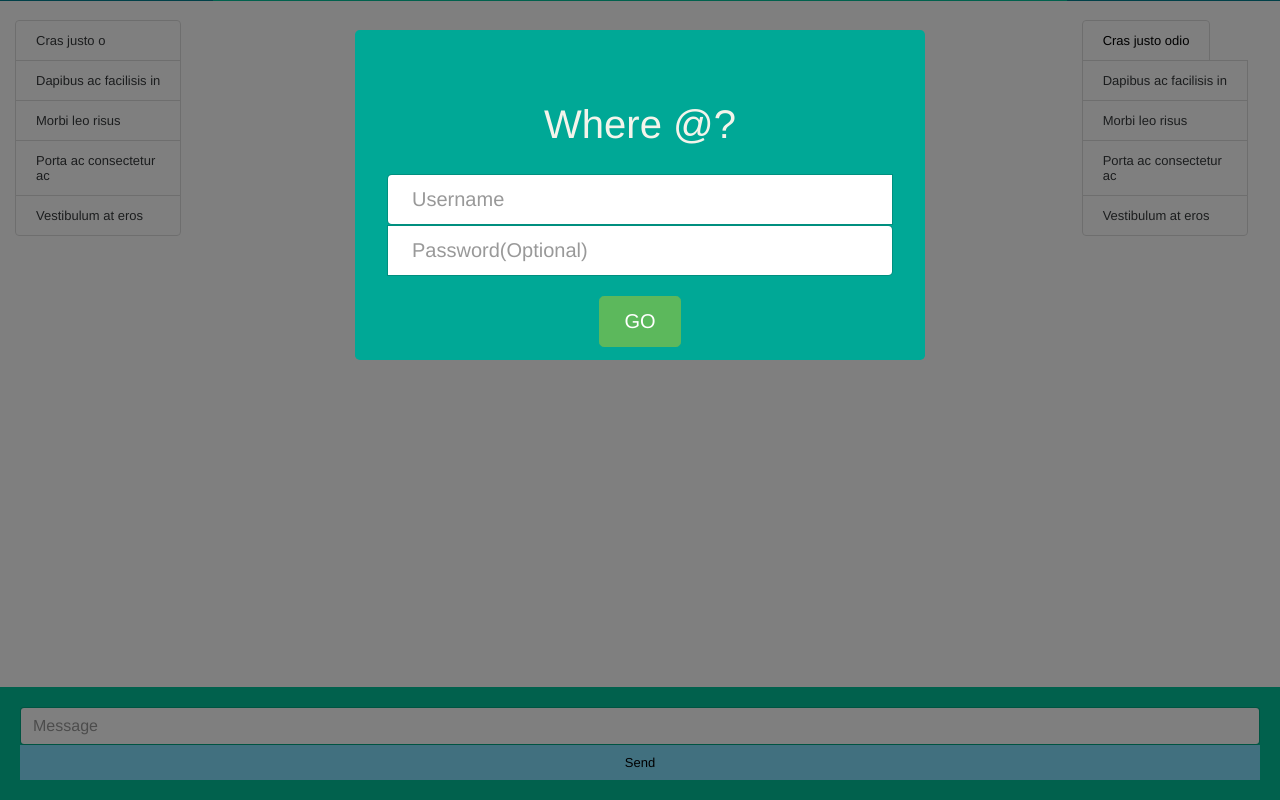
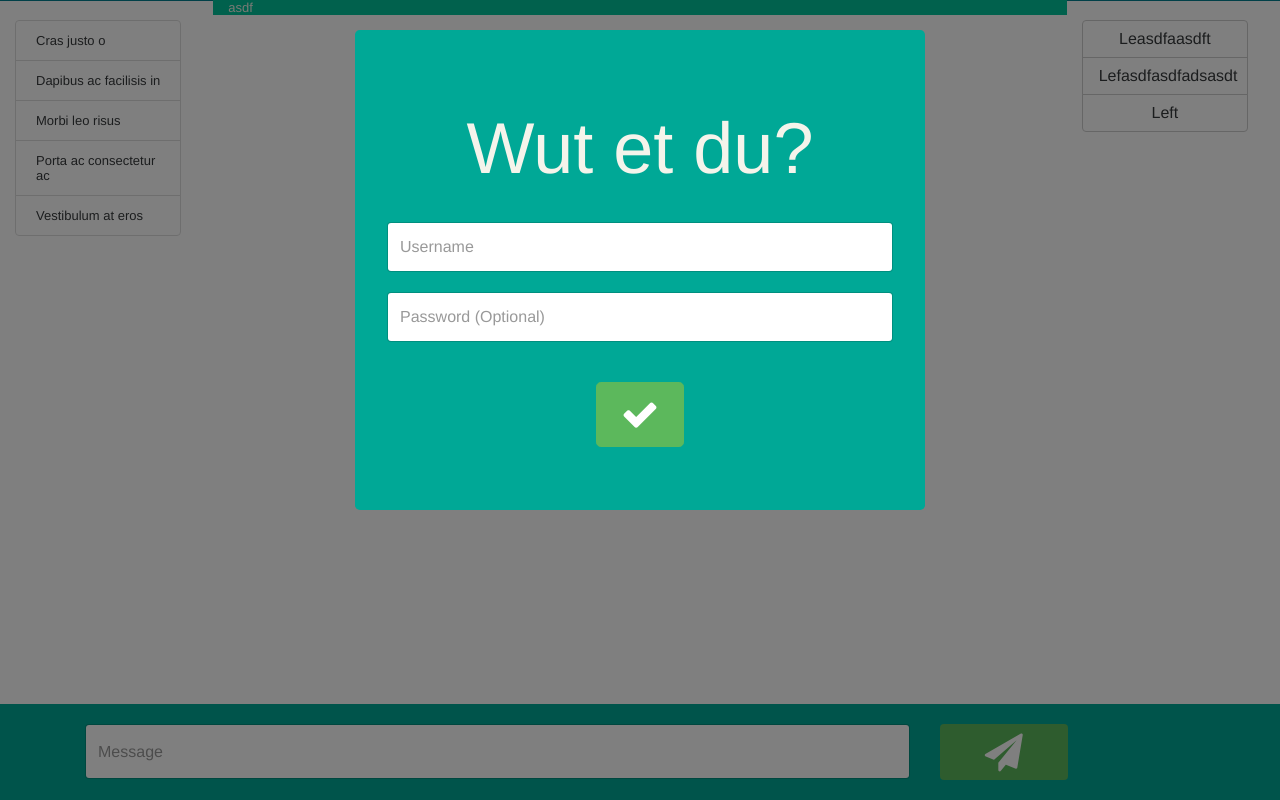
Before and after one commit to Property404/relichat, a website: page index.html in a window 1280 px wide. Drawn offline with nearby package versions, Linux system fonts and the light colour scheme; no server answers; files whose address does not match are found by name.

Commit message:
Updated startup modal and message input form

```diff
--- a/index.html
+++ b/index.html
@@ -2,6 +2,7 @@
 <html>
 <head>
 	<title>ReliChat</title>
+	<link rel="stylesheet" href="https://maxcdn.bootstrapcdn.com/font-awesome/4.5.0/css/font-awesome.min.css">
 	<link href="static//bootstrap/css/bootstrap.min.css" rel="stylesheet" type="text/css">
 	<link href="static/css/main.css" rel="stylesheet" type="text/css">
 	<meta name="viewport" content="width=device-width, initial-scale=1, shrink-to-fit=no">
@@ -20,15 +21,18 @@
 				</ul>
 			</div>
 			<div class="col-sm-8 white-text" style="background-color:#02C39A; float: left;">
-				<ul id="messages" style="float: left;"></ul>
+				<ul id="messages" style=""></ul>
+				asdf
 			</div>
 			<div class="col-sm-2 " style="background-color:#028090;">
 				<ul id="connectedUsers" class="list-group fixed" style=" margin-top:20px">
-					<button class="list-group-item">Cras justo odio</button>
-					<li class="list-group-item">Dapibus ac facilisis in</li>
-					<li class="list-group-item">Morbi leo risus</li>
-					<li class="list-group-item">Porta ac consectetur ac</li>
-					<li class="list-group-item">Vestibulum at eros</li>
+					<div class="btn-group-vertical" style="width:100%">
+
+						<button type="button" class="btn btn-secondary"><div class="container-fluid">Leasdfaasdft</div></button>
+						<button type="button" class="btn btn-secondary">Lefasdfasdfadsasdt</button>
+						<button type="button" class="btn btn-secondary">Left</button>
+
+					</div>
 				</ul>
 			</div>
 		</div>
@@ -37,20 +41,18 @@
 
 
 	<div class="modal fade " id="enterUserModal" tabindex="-1" role="dialog" aria-labelledby="enterUserModal" aria-hidden="true">
+		<div class="modal-dialog modal-md">
+			<div class="container">
+				<div class="jumbotron tealer-background " style="height:480px">
+					<h1 class="modal-title text-center white-text" style="font-size:72px;">Wut et du?</h1>
 
-		<div class="modal-dialog modal-md">
+					<input id="username" style="height:50px" type="text" class="form-control input-lg top-buffer " placeholder="Username" aria-describedby="basic-addon1">
+					<input id="password" style="height:50px" type="text" class="form-control input-lg top-buffer" placeholder="Password (Optional)" aria-describedby="basic-addon1">
 
-			<div class="container">
-				<div class="jumbotron tealer-background">
-					<h1 class="modal-title text-center white-text" id="myModalLabel">Where @?</h1>
-					<div class="input-group input-group-lg top-buffer">
-						<input id="username" type="text" class="form-control" placeholder="Username" aria-describedby="basic-addon1">
-						<input id="password" type="text" class="form-control" placeholder="Password(Optional)" aria-describedby="basic-addon1">
-					</div>
-					<div class="form-group top-buffer">
-						<div class="col-lg-12 text-center">
-							<button id="goButton" type="button" class="btn btn-success btn-lg  center-block">
-								GO
+					<div class="form-group ">
+						<div class="col-lg-12 text-center top-buffer">
+							<button id="goButton" type="button" class="btn btn-success btn-lg center-block top-buffer">
+								<span class="fa fa-check" style="font-size:38px;"></span>
 							</button>
 						</div>
 					</div>
@@ -61,8 +63,17 @@
 
 
 	<form action="" >
-		<input type="text" id="m" style="width:100%; height:" class="form-control" placeholder="Message" autocomplete="off" />
-		<button style="width:100%">Send</button>
+		<div class="container ">
+			<div class="row">
+				<div class="col-lg-9 col-md-9 text-right">
+					<input type="text" id="m" style="width:100%; height:55px;" class="form-control" placeholder="Message" autocomplete="off" />
+
+				</div>
+				<div class="col-lg-3 col-md-3 text-left">
+					<button type="button" class="btn"style="width:50%"><span class="fa fa-paper-plane" style="font-size:38px; color:white;"></span></button>
+				</div>
+			</div>
+		</div>
 	</form>
 
 
--- a/static/css/main.css
+++ b/static/css/main.css
@@ -1,6 +1,6 @@
 * {
-  margin: 0; p
-  adding: 0;
+  margin: 0;
+  padding: 0;
   box-sizing:
   border-box;
 }
@@ -11,23 +11,23 @@
 
 * form {
   width:100%;
-  background: #02C39A;
+  background: #00A896;
   padding: 20px;
-  position: fixed; bottom: 0;
-
+  position: fixed;
+  bottom: 0;
 }
 
 * form input {
-  width: 90%;
+
   border: 0;
   background: #F5EFED;
-  padding: 10px;
   margin-right: .5%;
+
 }
 
 form button {
   width: 9%;
-  background: rgb(130, 224, 255);
+  background: #5cb85c;
   border: none;
   padding: 10px;
 }
@@ -40,8 +40,8 @@ form button {
 }
 
 .fixed {
-        position: fixed;
-        width: 13%;
+    position: fixed;
+    width: 13%;
 }
 
 .main-jumbotron{
```
Lines whose indentation alone changed are shown as unchanged.
